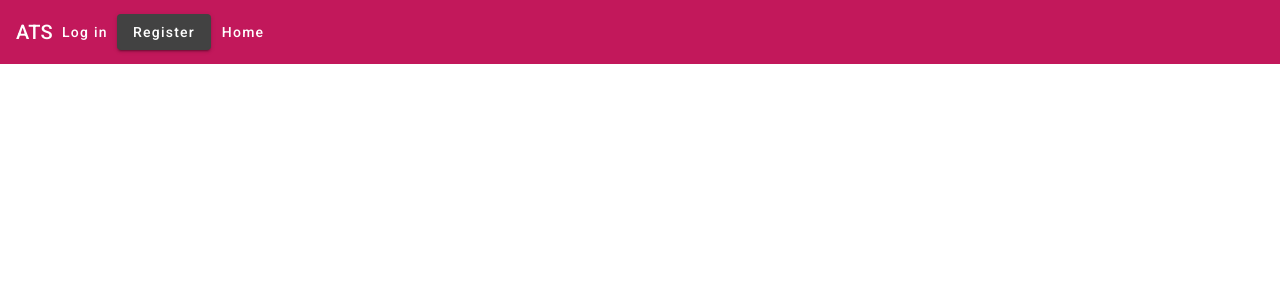
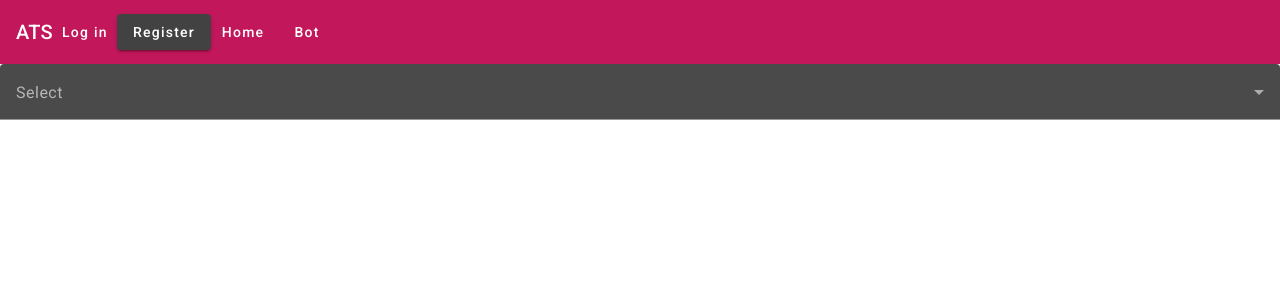
Before and after one commit to shubh1613/ATS-Frontend, an Angular app in the folder ats-frontend/: page /chatgpt in a window 1280 px wide. Before the commit this address led to /. Shown: the top 300 px of the page. Built offline with nearby package versions, Linux system fonts and the light colour scheme.

Commit message:
ChatGpt UI

```diff
--- a/ats-frontend/src/app/app-routing.module.ts
+++ b/ats-frontend/src/app/app-routing.module.ts
@@ -3,11 +3,13 @@ import { Routes, RouterModule } from '@angular/router';
 import { LogInComponent } from './components/log-in/log-in.component';
 import { RegisterComponent } from './components/register/register.component';
 import { HomepageComponent } from './components/homepage/homepage.component';
+import { ChatgptComponent } from './components/chatgpt/chatgpt.component';
 const routes: Routes = [
   { path: '', pathMatch: 'full', redirectTo: 'login' },
   { path: 'login', component: LogInComponent },
   { path: 'register', component: RegisterComponent },
-  { path: 'homepage', component: HomepageComponent }
+  { path: 'homepage', component: HomepageComponent },
+  {path: 'chatgpt', component: ChatgptComponent }
 ];
 @NgModule({
   imports: [RouterModule.forRoot(routes)],
--- a/ats-frontend/src/app/app.component.html
+++ b/ats-frontend/src/app/app.component.html
@@ -5,6 +5,7 @@
     <a mat-button routerLink="login" routerLinkActive="active">Log in</a>
     <a mat-button mat-raised-button routerLink="register" routerLinkActive="active">Register</a>
     <a mat-button routerLink="homepage" routerLinkActive="active">Home</a>
+    <a mat-button routerLink="chatgpt" routerLinkActive="active">Bot</a>
   </span>
 </mat-toolbar>
 <router-outlet></router-outlet>
--- a/ats-frontend/src/app/app.module.ts
+++ b/ats-frontend/src/app/app.module.ts
@@ -12,13 +12,15 @@ import { LogInComponent } from './components/log-in/log-in.component';
 import { MatFormField, MatFormFieldModule } from '@angular/material/form-field';
 import { HomepageComponent } from './components/homepage/homepage.component';
 import { HttpClientModule } from '@angular/common/http';
+import { ChatgptComponent } from './components/chatgpt/chatgpt.component';
 
 @NgModule({
   declarations: [
     AppComponent,
     RegisterComponent,
     LogInComponent,
-    HomepageComponent
+    HomepageComponent,
+    ChatgptComponent
   ],
   imports: [
     BrowserModule,
--- /dev/null
+++ b/ats-frontend/src/app/components/chatgpt/chatgpt.component.html
@@ -0,0 +1,28 @@
+<main>
+    <form class="adjust">
+        <mat-form-field appearance="fill" class="adjust">
+            <mat-label>Select</mat-label>
+            <mat-select [(ngModel)]="selectedValue" name="option" class="adjust" >
+              <mat-option *ngFor="let option of options" [value]="option.value" class="adjust">
+                {{option.viewValue}}
+              </mat-option>
+            </mat-select>
+          </mat-form-field>
+
+        <div class="adjust" *ngIf="selectedValue == 'ResumeOptimising'">
+
+        </div>
+
+        <div class="adjust" *ngIf="selectedValue == 'Skills Required'">
+            Enter the Job Title:
+
+            <div class="button">
+                <mat-form-field>
+                    <mat-label>Job Title</mat-label>
+                    <input matInput [(ngModel)]="jobTitle" placeholder="Ex. Java Developer" name="jobTitle">
+                  </mat-form-field>
+                <button mat-button name="enter" color="primary">Enter</button>
+            </div>
+        </div>
+    </form>
+</main>
--- /dev/null
+++ b/ats-frontend/src/app/components/chatgpt/chatgpt.component.scss
@@ -0,0 +1,8 @@
+.adjust{
+    width: 100%;
+}
+
+.button{
+    display: table-cell;
+    max-width: 600px;
+}
--- /dev/null
+++ b/ats-frontend/src/app/components/chatgpt/chatgpt.component.ts
@@ -0,0 +1,21 @@
+import { Component } from '@angular/core';
+
+interface Option{
+  value: string;
+  viewValue: string;
+}
+
+@Component({
+  selector: 'app-chatgpt',
+  templateUrl: './chatgpt.component.html',
+  styleUrls: ['./chatgpt.component.scss']
+})
+export class ChatgptComponent {
+    selectedValue: string | undefined;
+    jobTitle: string | undefined;
+    options: Option[] = [
+      {value: 'ResumeOptimising', viewValue: 'Need suggestions for optimising your Resume?'},
+      {value: 'Skills Required', viewValue: 'Need skills suggestion for any particular job?'},
+    ];
+
+  }
```
Also changed, not shown: 1 other file (tests, documents, lock files or other folders).
